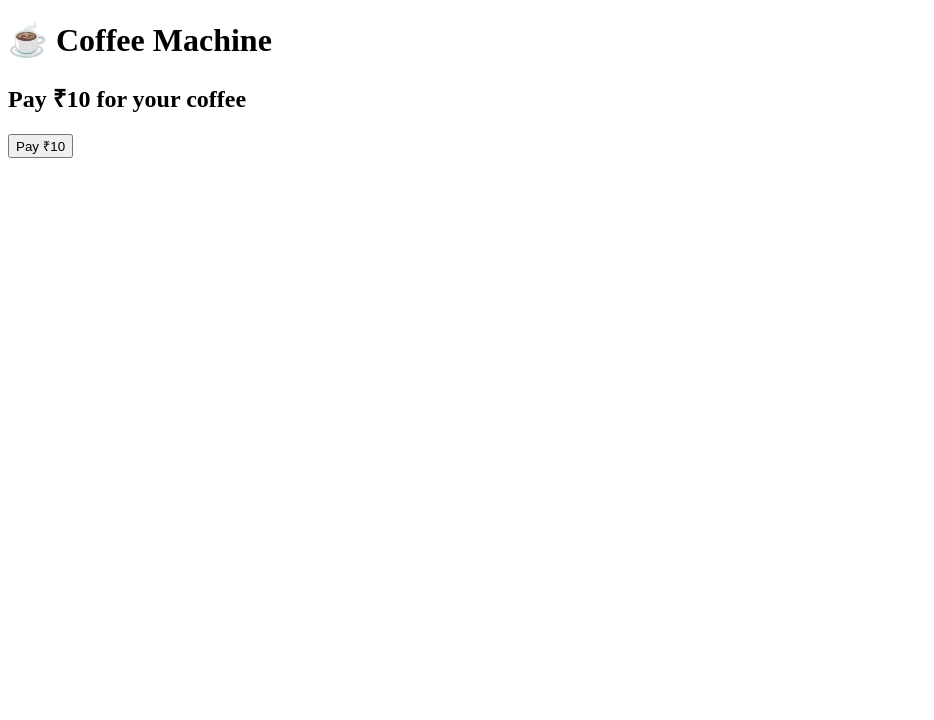
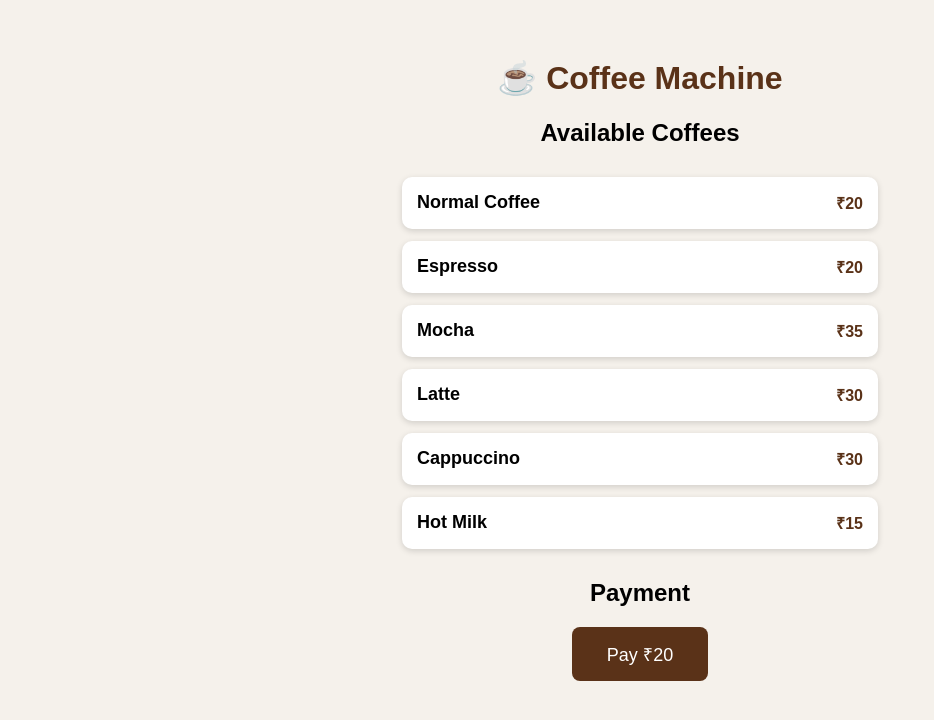
Before and after one commit to disha587/coffee-payment-system, a Flask app: page / in a window 1280 px wide. Shown: the top 720 px of the page, without its empty margins (0-934 px from the left). Run offline with Flask 3, Linux system fonts and the light colour scheme; some libraries are stand-ins or nearby versions.

Commit message:
Update coffee products and prices

```diff
--- a/templates/payment.html
+++ b/templates/payment.html
@@ -2,22 +2,110 @@
 <html>
 <head>
     <title>Coffee Payment</title>
+
+    <style>
+        body {
+            font-family: Arial, sans-serif;
+            text-align: center;
+            background-color: #f5f1eb;
+            padding: 30px;
+        }
+
+        h1 {
+            color: #5a3218;
+        }
+
+        .coffee-list {
+            max-width: 500px;
+            margin: 30px auto;
+        }
+
+        .coffee-item {
+            background: white;
+            margin: 12px;
+            padding: 15px;
+            border-radius: 10px;
+            display: flex;
+            justify-content: space-between;
+            align-items: center;
+            box-shadow: 0 2px 6px rgba(0,0,0,0.15);
+        }
+
+        .coffee-name {
+            font-size: 18px;
+            font-weight: bold;
+        }
+
+        .coffee-price {
+            color: #5a3218;
+            font-weight: bold;
+        }
+
+        #pay-button {
+            background-color: #5a3218;
+            color: white;
+            border: none;
+            padding: 15px 35px;
+            font-size: 18px;
+            border-radius: 8px;
+            cursor: pointer;
+        }
+
+        #pay-button:hover {
+            background-color: #3d2110;
+        }
+    </style>
 </head>
 
 <body>
 
     <h1>☕ Coffee Machine</h1>
 
-    <h2>Pay ₹10 for your coffee</h2>
+    <h2>Available Coffees</h2>
 
-    <button id="pay-button">Pay ₹10</button>
+    <div class="coffee-list">
+
+        <div class="coffee-item">
+            <span class="coffee-name">Normal Coffee</span>
+            <span class="coffee-price">₹20</span>
+        </div>
+
+        <div class="coffee-item">
+            <span class="coffee-name">Espresso</span>
+            <span class="coffee-price">₹20</span>
+        </div>
+
+        <div class="coffee-item">
+            <span class="coffee-name">Mocha</span>
+            <span class="coffee-price">₹35</span>
+        </div>
+
+        <div class="coffee-item">
+            <span class="coffee-name">Latte</span>
+            <span class="coffee-price">₹30</span>
+        </div>
+
+        <div class="coffee-item">
+            <span class="coffee-name">Cappuccino</span>
+            <span class="coffee-price">₹30</span>
+        </div>
+
+        <div class="coffee-item">
+            <span class="coffee-name">Hot Milk</span>
+            <span class="coffee-price">₹15</span>
+        </div>
+
+    </div>
+
+    <h2>Payment</h2>
+
+    <button id="pay-button">Pay ₹20</button>
 
     <script src="https://checkout.razorpay.com/v1/checkout.js"></script>
 
     <script>
         document.getElementById("pay-button").onclick = async function () {
 
-            // Ask Python server to create Razorpay order
             const response = await fetch("/create-order");
 
             const order = await response.json();
@@ -41,7 +129,7 @@
                 },
 
                 "theme": {
-                    "color": "#3399cc"
+                    "color": "#5a3218"
                 }
             };
 
@@ -49,7 +137,6 @@
 
             rzp.open();
         };
-
     </script>
 
 </body>
```
